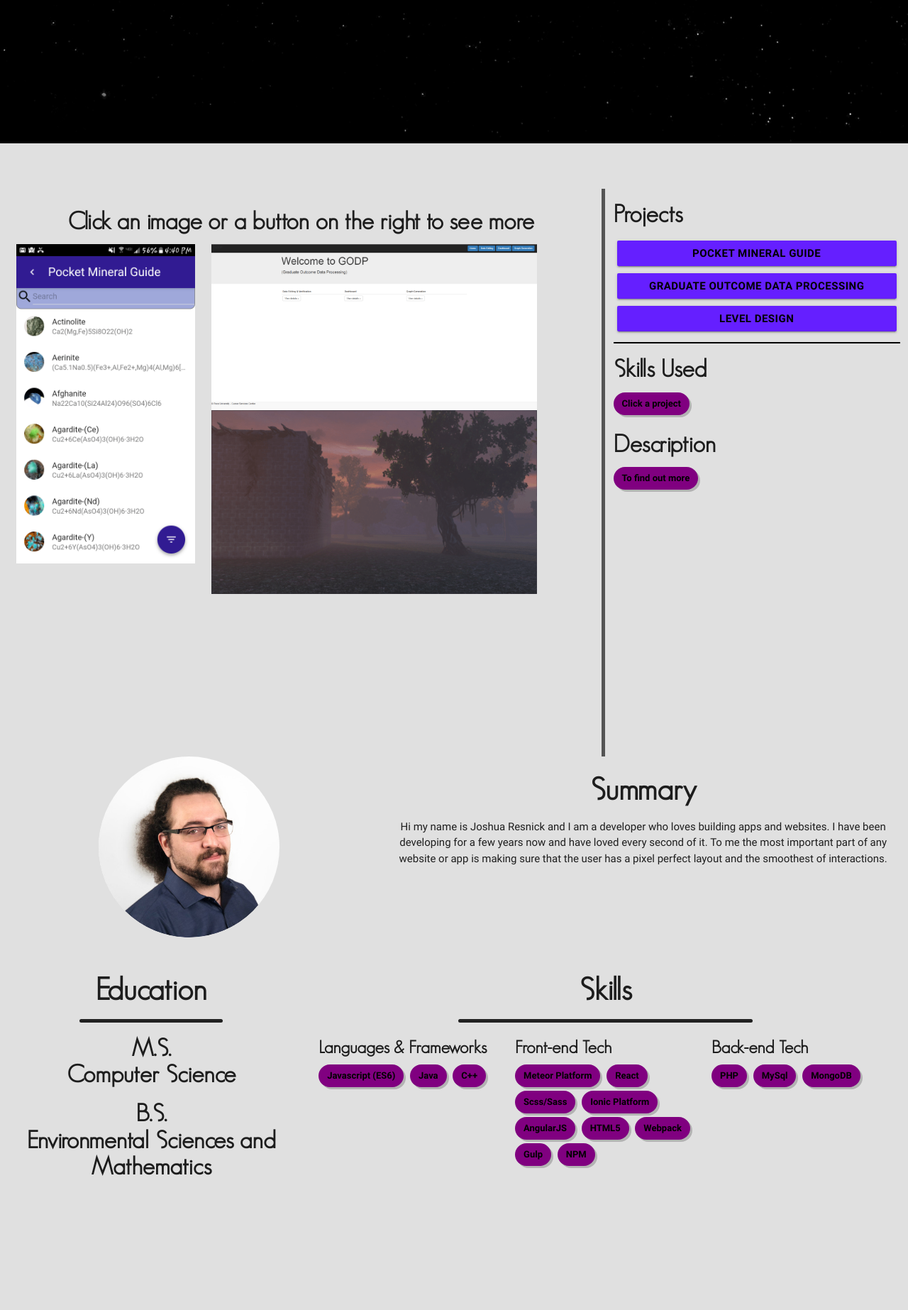
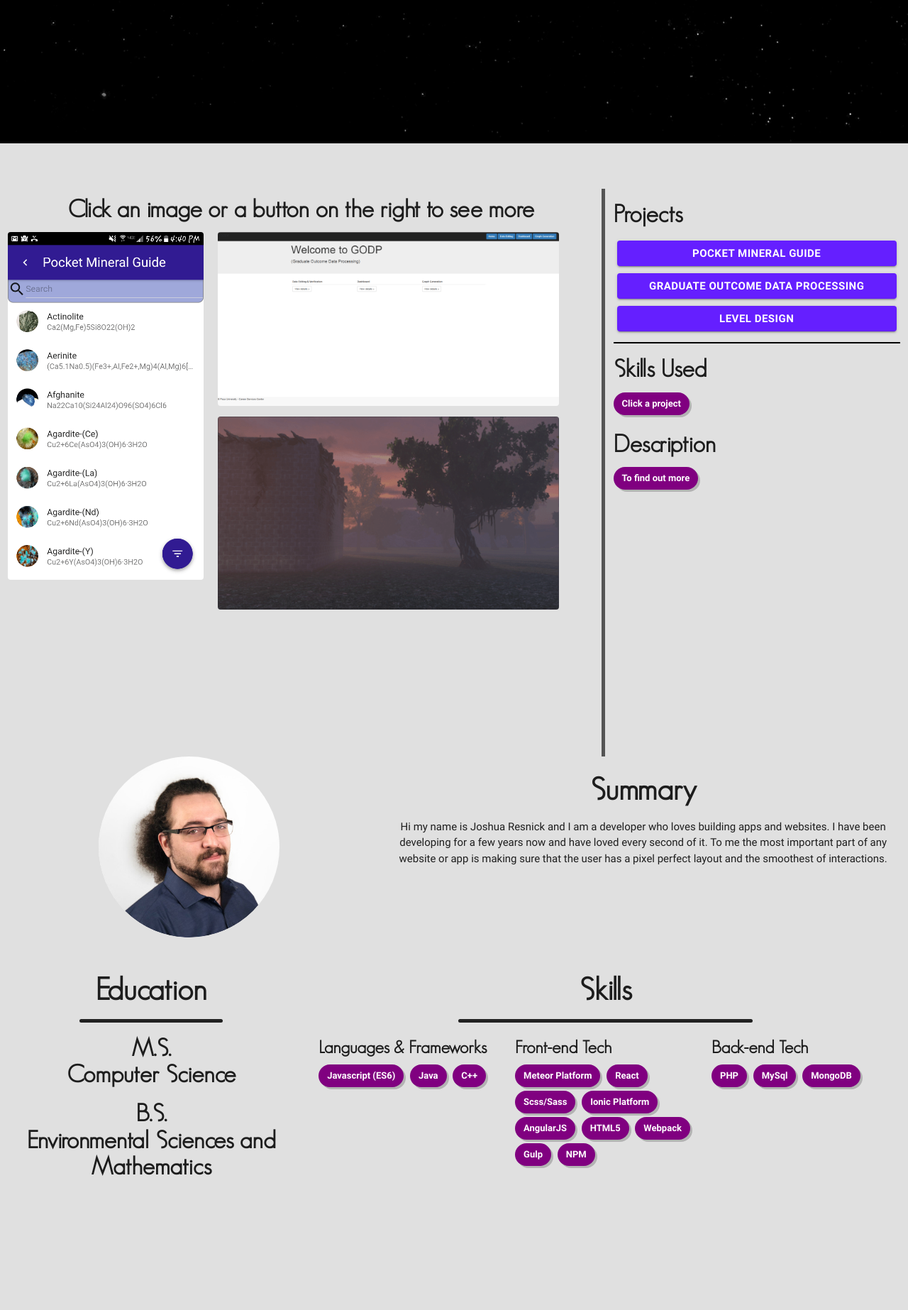
Before and after one commit to Afro523/Afro523.github.io, a PHP site: page / in a window 1280 px wide. Shown: the part 598-2444 px from the top of the page at 71% size. Run offline with PHP 8.4, Linux system fonts and the light colour scheme.

Commit message:
added a few classes and inline styles

```diff
--- a/index.html
+++ b/index.html
@@ -40,12 +40,11 @@
 			<div class="myContainer row">
 				<div id="projectContainer" class="col s8">
 					<div id="project-panel" class="center-align row">
-						<h4>Click an image or a button on the right to see more</h4>
-						<img id="minApp" class="col s4 hoverable" src="images/minID1.png">
-						<img id="godp" class=" col s7 hoverable" src="images/godpHome.png">
-						<img id="lvlDesign" class="col s7 hoverable" src="images/FirstLevel01.png">
+						<h4 style="margin-top:0px;">Click an image or a button on the right to see more</h4>
+						<img id="minApp" style="margin-right:20px;" class="clickable col s4 hoverable" src="images/minID1.png">
+						<img id="godp" style="margin-bottom: 15px;" class="clickable col s7 hoverable" src="images/godpHome.png">
+						<img id="lvlDesign" class="clickable col s7 hoverable" src="images/FirstLevel01.png">
 					</div>
-
 				</div>
 				<div class="col s4">
 					<div id="info-panel">
--- a/stylesheets/scss/main.scss
+++ b/stylesheets/scss/main.scss
@@ -63,6 +63,11 @@ h5{
 	font-weight: bold;
 }
 
+.clickable{
+	cursor:pointer;
+	border-radius: 4px;
+}
+
 /////
 /////	Home Panel
 /////
@@ -107,11 +112,27 @@ h5{
 
 }
 
+#minPic0{
+	padding-bottom:15px;
+}
+
+#minPic1{
+	padding-bottom:15px;
+}
+
+#minPic2{
+	padding-bottom:15px;
+}
+
 .imgContainer{
 	height:100%;
 	background-repeat: no-repeat;
 	background-size: contain;
 	background-position: center;
+}
+
+.hoverable{
+	padding: 0px !important;
 }
 
 .modal{
@@ -120,7 +141,6 @@ h5{
 	overflow-y: hidden;
 	top: 0px !important;
 	background-color: transparent;
-
 	box-shadow: none;
 }
 
@@ -140,8 +160,9 @@ h5{
 .projectBtn{
 	margin: 5px;
 	background-color: $ctaColor;
-	color:black;
+	color:white;
 	font-weight: bold;
+	border-radius: 4px;
 }
 
 .projectBtn:hover{
@@ -176,7 +197,7 @@ h5{
 .chip{
 	font-weight: bold;
 	background-color: $tertiaryColor;
-	color:black;
+	color:white;
 	-webkit-box-shadow: 3px 3px 0px 0px rgba(179,179,179,1);
 	-moz-box-shadow: 3px 3px 0px 0px rgba(179,179,179,1);
 	box-shadow: 3px 3px 0px 0px rgba(179,179,179,1);
```
Also changed, not shown: minified/main.css.
